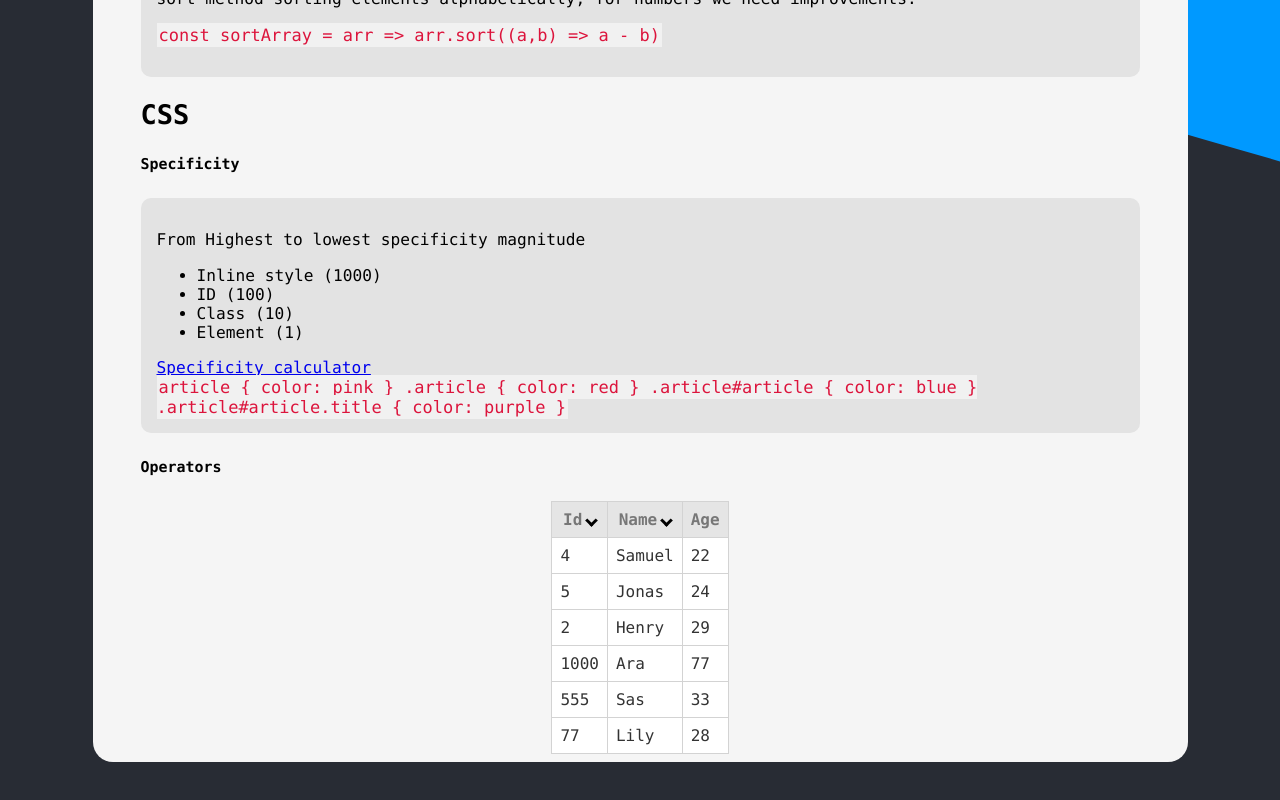
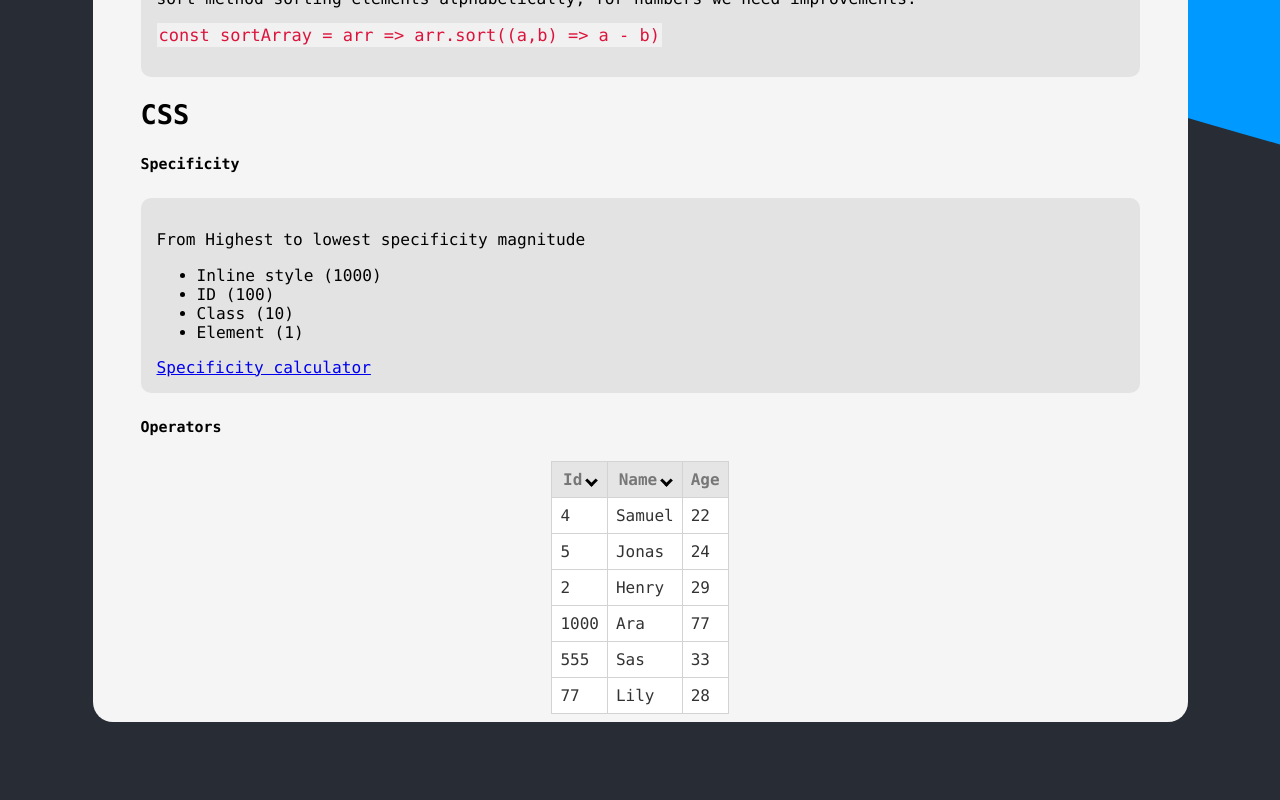
Before and after one commit to MartinPucan/blog, a React (Vite) app: page / in a window 1280 px wide. Shown: the part 1009-1809 px from the top of the page. Built offline with nearby package versions, Linux system fonts and the light colour scheme.

Commit message:
fix title && need fix interest rate calc

```diff
--- a/index.html
+++ b/index.html
@@ -4,7 +4,7 @@
     <meta charset="UTF-8" />
     <link rel="icon" type="image/svg+xml" href="/src/favicon.svg" />
     <meta name="viewport" content="width=device-width, initial-scale=1.0" />
-    <title>Vite App</title>
+    <title>My awesome webpage</title>
   </head>
   <body>
     <div id="root"></div>
--- a/src/components/CSS.jsx
+++ b/src/components/CSS.jsx
@@ -1,10 +1,18 @@
 import React from 'react'
 
-const codeSpecificity = `article { color: pink }
-.article { color: red }
-.article#article { color: blue }
-.article#article.title { color: purple }`
+const entryPrizeMoney = 1000;
+const yearAmount = 12 * entryPrizeMoney
+const interestRate = .1
+const totalAmountsEveryYear = []
 
+// for (let i = 0; i < 12; i++) {
+//   let
+//
+//   totalAmountsEveryYear.map(element => {
+//
+//   })
+//
+// }
 
 function CSS() {
   return (
@@ -21,9 +29,6 @@ function CSS() {
         </ul>
         <div>
           <a href="https://polypane.app/css-specificity-calculator">Specificity calculator</a>
-          <div>
-            <code> {codeSpecificity} </code>
-          </div>
         </div>
       </div>
       <h5>Operators</h5>
```
